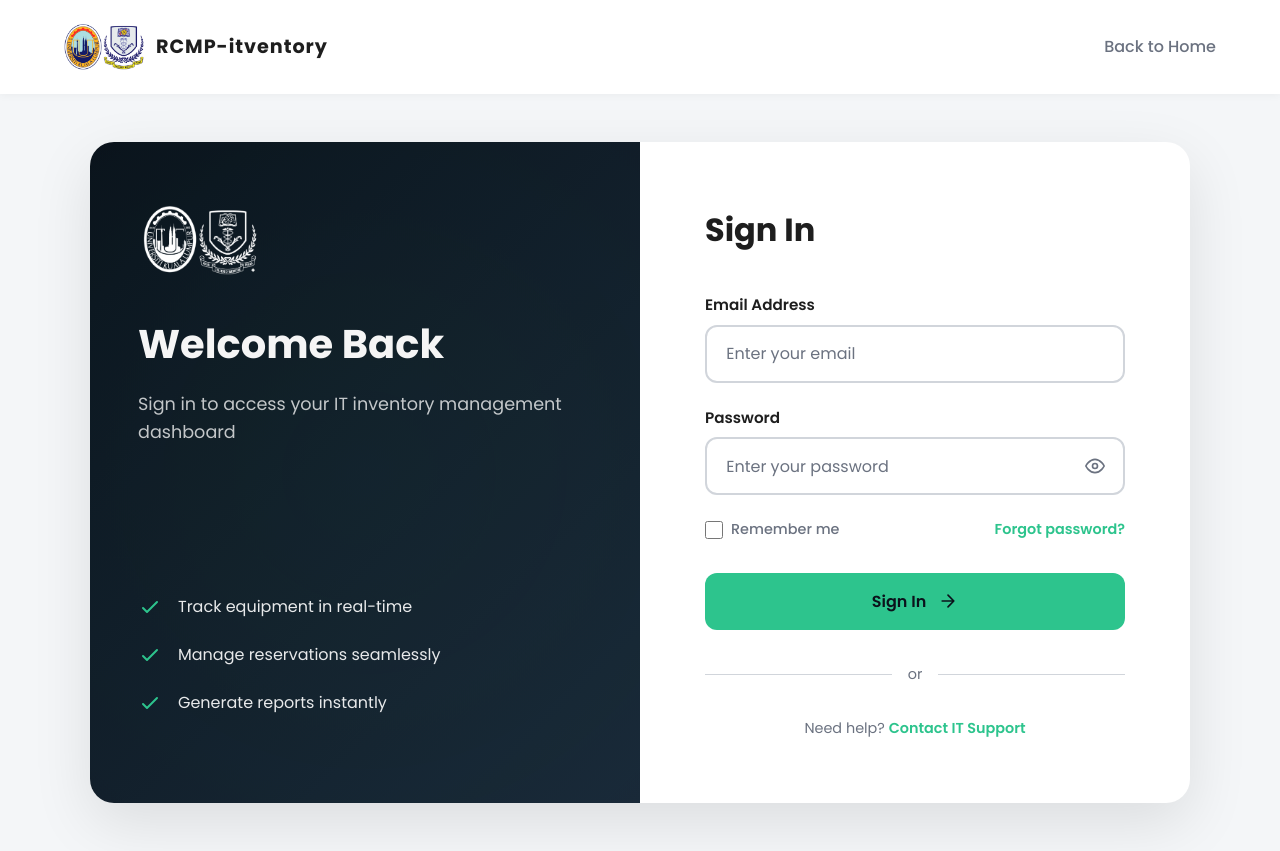
After one commit to Feekkk/php-itventory, a PHP site: page /auth/login.php in a window 1280 px wide. The commit adds this page. Run offline with PHP 8.4, Linux system fonts and the light colour scheme.

Commit message:
add login page

```diff
--- /dev/null
+++ b/auth/login.php
@@ -0,0 +1,100 @@
+<!DOCTYPE html>
+<html lang="en">
+<head>
+    <meta charset="UTF-8">
+    <meta name="viewport" content="width=device-width, initial-scale=1.0">
+    <title>Sign In - RCMP-itventory</title>
+    <link rel="preconnect" href="https://fonts.googleapis.com">
+    <link rel="preconnect" href="https://fonts.gstatic.com" crossorigin>
+    <link href="https://fonts.googleapis.com/css2?family=Poppins:wght@400;500;600;700&display=swap" rel="stylesheet">
+    <link rel="stylesheet" href="../css/login.css">
+    <script src="../js/login.js" defer></script>
+</head>
+<body>
+    <header>
+        <nav class="navbar">
+            <a href="../index.php" class="logo">
+                <img src="../public/unikl-rcmp.png" alt="Universiti Kuala Lumpur Royal College of Medicine Perak logo">
+                <span>RCMP-itventory</span>
+            </a>
+            <div class="nav-links">
+                <a href="../index.php">Back to Home</a>
+            </div>
+        </nav>
+    </header>
+
+    <main class="login-container">
+        <div class="login-wrapper">
+            <div class="login-left">
+                <div class="login-brand">
+                    <img src="../public/rcmp-white.png" alt="RCMP Logo" class="login-logo">
+                    <h1>Welcome Back</h1>
+                    <p>Sign in to access your IT inventory management dashboard</p>
+                </div>
+                <div class="login-features">
+                    <div class="feature-item">
+                        <svg width="24" height="24" viewBox="0 0 24 24" fill="none" aria-hidden="true">
+                            <path d="M5 13l4 4L19 7" stroke="#2dc48d" stroke-width="2" stroke-linecap="round" stroke-linejoin="round"></path>
+                        </svg>
+                        <span>Track equipment in real-time</span>
+                    </div>
+                    <div class="feature-item">
+                        <svg width="24" height="24" viewBox="0 0 24 24" fill="none" aria-hidden="true">
+                            <path d="M5 13l4 4L19 7" stroke="#2dc48d" stroke-width="2" stroke-linecap="round" stroke-linejoin="round"></path>
+                        </svg>
+                        <span>Manage reservations seamlessly</span>
+                    </div>
+                    <div class="feature-item">
+                        <svg width="24" height="24" viewBox="0 0 24 24" fill="none" aria-hidden="true">
+                            <path d="M5 13l4 4L19 7" stroke="#2dc48d" stroke-width="2" stroke-linecap="round" stroke-linejoin="round"></path>
+                        </svg>
+                        <span>Generate reports instantly</span>
+                    </div>
+                </div>
+            </div>
+            <div class="login-right">
+                <div class="login-card">
+                    <h2>Sign In</h2>
+                    <form id="loginForm" action="#" method="POST" class="login-form">
+                        <div class="form-group">
+                            <label for="email">Email Address</label>
+                            <input type="email" id="email" name="email" placeholder="Enter your email" required autocomplete="email">
+                        </div>
+                        <div class="form-group">
+                            <label for="password">Password</label>
+                            <div class="password-wrapper">
+                                <input type="password" id="password" name="password" placeholder="Enter your password" required autocomplete="current-password">
+                                <button type="button" class="toggle-password" aria-label="Toggle password visibility">
+                                    <svg width="20" height="20" viewBox="0 0 24 24" fill="none" aria-hidden="true">
+                                        <path d="M1 12s4-8 11-8 11 8 11 8-4 8-11 8-11-8-11-8z" stroke="currentColor" stroke-width="2" stroke-linecap="round" stroke-linejoin="round"></path>
+                                        <circle cx="12" cy="12" r="3" stroke="currentColor" stroke-width="2"></circle>
+                                    </svg>
+                                </button>
+                            </div>
+                        </div>
+                        <div class="form-options">
+                            <label class="checkbox-label">
+                                <input type="checkbox" name="remember" id="remember">
+                                <span>Remember me</span>
+                            </label>
+                            <a href="#" class="forgot-password">Forgot password?</a>
+                        </div>
+                        <button type="submit" class="login-button">
+                            <span>Sign In</span>
+                            <svg width="20" height="20" viewBox="0 0 24 24" fill="none" aria-hidden="true">
+                                <path d="M5 12h14M12 5l7 7-7 7" stroke="currentColor" stroke-width="2" stroke-linecap="round" stroke-linejoin="round"></path>
+                            </svg>
+                        </button>
+                    </form>
+                    <div class="login-divider">
+                        <span>or</span>
+                    </div>
+                    <div class="login-help">
+                        <p>Need help? <a href="#">Contact IT Support</a></p>
+                    </div>
+                </div>
+            </div>
+        </div>
+    </main>
+</body>
+</html>
--- /dev/null
+++ b/css/login.css
@@ -0,0 +1,436 @@
+:root {
+    --accent: #2dc48d;
+    --accent-dark: #1fa372;
+    --text-light: #f5f5f5;
+    --text-muted: rgba(255, 255, 255, 0.75);
+    --bg-light: #f4f6f8;
+    --card-border: rgba(0, 0, 0, 0.08);
+    --text-dark: #1e1e1e;
+    --text-secondary: #6b7280;
+    --input-border: #d1d5db;
+    --input-focus: #2dc48d;
+}
+
+* {
+    box-sizing: border-box;
+    margin: 0;
+    padding: 0;
+}
+
+body {
+    font-family: "Poppins", sans-serif;
+    color: var(--text-dark);
+    background: var(--bg-light);
+    line-height: 1.5;
+    min-height: 100vh;
+}
+
+a {
+    text-decoration: none;
+    color: inherit;
+}
+
+header {
+    position: sticky;
+    top: 0;
+    z-index: 10;
+}
+
+.navbar {
+    display: flex;
+    align-items: center;
+    justify-content: space-between;
+    padding: 1.5rem 5vw;
+    background: rgba(255, 255, 255, 0.95);
+    backdrop-filter: blur(14px);
+    box-shadow: 0 2px 8px rgba(0, 0, 0, 0.04);
+}
+
+.logo {
+    display: flex;
+    align-items: center;
+    gap: 0.75rem;
+    color: var(--text-dark);
+    font-size: 1.2rem;
+    font-weight: 700;
+    letter-spacing: 0.05em;
+    transition: opacity 0.2s ease;
+}
+
+.logo:hover {
+    opacity: 0.8;
+}
+
+.logo img {
+    width: 80px;
+    height: auto;
+    display: block;
+}
+
+.nav-links {
+    display: flex;
+    gap: 1.75rem;
+    align-items: center;
+}
+
+.nav-links a {
+    color: var(--text-secondary);
+    font-weight: 500;
+    transition: color 0.2s ease;
+}
+
+.nav-links a:hover {
+    color: var(--text-dark);
+}
+
+.login-container {
+    display: flex;
+    align-items: center;
+    justify-content: center;
+    min-height: calc(100vh - 80px);
+    padding: 3rem 5vw;
+}
+
+.login-wrapper {
+    display: grid;
+    grid-template-columns: 1fr 1fr;
+    max-width: 1100px;
+    width: 100%;
+    background: #ffffff;
+    border-radius: 24px;
+    box-shadow: 0 20px 60px rgba(0, 0, 0, 0.1);
+    overflow: hidden;
+}
+
+.login-left {
+    background: linear-gradient(135deg, #0b121b 0%, #1a2838 100%);
+    padding: 4rem 3rem;
+    display: flex;
+    flex-direction: column;
+    justify-content: space-between;
+    position: relative;
+    overflow: hidden;
+}
+
+.login-left::before {
+    content: "";
+    position: absolute;
+    top: -50%;
+    right: -50%;
+    width: 200%;
+    height: 200%;
+    background: radial-gradient(circle, rgba(45, 196, 141, 0.1) 0%, transparent 70%);
+    animation: pulse 8s ease-in-out infinite;
+}
+
+@keyframes pulse {
+    0%, 100% {
+        transform: scale(1);
+        opacity: 0.5;
+    }
+    50% {
+        transform: scale(1.1);
+        opacity: 0.3;
+    }
+}
+
+.login-brand {
+    position: relative;
+    z-index: 1;
+}
+
+.login-logo {
+    width: 120px;
+    height: auto;
+    margin-bottom: 2rem;
+    filter: brightness(0) invert(1);
+}
+
+.login-left h1 {
+    font-size: 2.5rem;
+    font-weight: 700;
+    color: var(--text-light);
+    margin-bottom: 1rem;
+}
+
+.login-left p {
+    font-size: 1.1rem;
+    color: var(--text-muted);
+    line-height: 1.6;
+}
+
+.login-features {
+    position: relative;
+    z-index: 1;
+    margin-top: 3rem;
+}
+
+.feature-item {
+    display: flex;
+    align-items: center;
+    gap: 1rem;
+    margin-bottom: 1.5rem;
+    color: var(--text-light);
+}
+
+.feature-item svg {
+    flex-shrink: 0;
+}
+
+.feature-item span {
+    font-size: 1rem;
+    color: rgba(255, 255, 255, 0.9);
+}
+
+.login-right {
+    padding: 4rem 3.5rem;
+    display: flex;
+    align-items: center;
+    justify-content: center;
+}
+
+.login-card {
+    width: 100%;
+    max-width: 420px;
+}
+
+.login-card h2 {
+    font-size: 2rem;
+    font-weight: 700;
+    color: var(--text-dark);
+    margin-bottom: 0.5rem;
+}
+
+.login-form {
+    margin-top: 2.5rem;
+}
+
+.form-group {
+    margin-bottom: 1.5rem;
+}
+
+.form-group label {
+    display: block;
+    font-weight: 600;
+    color: var(--text-dark);
+    margin-bottom: 0.5rem;
+    font-size: 0.95rem;
+}
+
+.form-group input {
+    width: 100%;
+    padding: 0.9rem 1.2rem;
+    border: 2px solid var(--input-border);
+    border-radius: 12px;
+    font-size: 1rem;
+    font-family: inherit;
+    transition: all 0.2s ease;
+    background: #ffffff;
+    color: var(--text-dark);
+}
+
+.form-group input:focus {
+    outline: none;
+    border-color: var(--input-focus);
+    box-shadow: 0 0 0 4px rgba(45, 196, 141, 0.1);
+}
+
+.form-group input::placeholder {
+    color: var(--text-secondary);
+}
+
+.password-wrapper {
+    position: relative;
+}
+
+.password-wrapper input {
+    padding-right: 3rem;
+}
+
+.toggle-password {
+    position: absolute;
+    right: 1rem;
+    top: 50%;
+    transform: translateY(-50%);
+    background: none;
+    border: none;
+    cursor: pointer;
+    color: var(--text-secondary);
+    padding: 0.25rem;
+    display: flex;
+    align-items: center;
+    justify-content: center;
+    transition: color 0.2s ease;
+}
+
+.toggle-password:hover {
+    color: var(--text-dark);
+}
+
+.form-options {
+    display: flex;
+    justify-content: space-between;
+    align-items: center;
+    margin-bottom: 2rem;
+    font-size: 0.9rem;
+}
+
+.checkbox-label {
+    display: flex;
+    align-items: center;
+    gap: 0.5rem;
+    cursor: pointer;
+    color: var(--text-secondary);
+    font-weight: 500;
+}
+
+.checkbox-label input[type="checkbox"] {
+    width: 18px;
+    height: 18px;
+    cursor: pointer;
+    accent-color: var(--accent);
+}
+
+.forgot-password {
+    color: var(--accent);
+    font-weight: 600;
+    transition: color 0.2s ease;
+}
+
+.forgot-password:hover {
+    color: var(--accent-dark);
+}
+
+.login-button {
+    width: 100%;
+    padding: 1rem 2rem;
+    background: var(--accent);
+    color: #0b121b;
+    border: none;
+    border-radius: 12px;
+    font-size: 1rem;
+    font-weight: 600;
+    font-family: inherit;
+    cursor: pointer;
+    display: flex;
+    align-items: center;
+    justify-content: center;
+    gap: 0.75rem;
+    transition: all 0.2s ease;
+    margin-bottom: 1.5rem;
+}
+
+.login-button:hover {
+    background: var(--accent-dark);
+    transform: translateY(-2px);
+    box-shadow: 0 8px 20px rgba(45, 196, 141, 0.3);
+}
+
+.login-button:active {
+    transform: translateY(0);
+}
+
+.login-button svg {
+    transition: transform 0.2s ease;
+}
+
+.login-button:hover svg {
+    transform: translateX(4px);
+}
+
+.login-divider {
+    text-align: center;
+    margin: 2rem 0;
+    position: relative;
+}
+
+.login-divider::before {
+    content: "";
+    position: absolute;
+    left: 0;
+    top: 50%;
+    width: 100%;
+    height: 1px;
+    background: var(--input-border);
+}
+
+.login-divider span {
+    position: relative;
+    background: #ffffff;
+    padding: 0 1rem;
+    color: var(--text-secondary);
+    font-size: 0.9rem;
+}
+
+.login-help {
+    text-align: center;
+    color: var(--text-secondary);
+    font-size: 0.9rem;
+}
+
+.login-help a {
+    color: var(--accent);
+    font-weight: 600;
+    transition: color 0.2s ease;
+}
+
+.login-help a:hover {
+    color: var(--accent-dark);
+}
+
+@media (max-width: 968px) {
+    .login-wrapper {
+        grid-template-columns: 1fr;
+    }
+
+    .login-left {
+        padding: 3rem 2rem;
+        min-height: 300px;
+    }
+
+    .login-left h1 {
+        font-size: 2rem;
+    }
+
+    .login-features {
+        margin-top: 2rem;
+    }
+
+    .login-right {
+        padding: 3rem 2rem;
+    }
+}
+
+@media (max-width: 640px) {
+    .navbar {
+        padding: 1rem 4vw;
+    }
+
+    .logo {
+        font-size: 1rem;
+    }
+
+    .logo img {
+        width: 60px;
+    }
+
+    .login-container {
+        padding: 2rem 4vw;
+    }
+
+    .login-left {
+        padding: 2.5rem 1.5rem;
+    }
+
+    .login-left h1 {
+        font-size: 1.75rem;
+    }
+
+    .login-right {
+        padding: 2.5rem 1.5rem;
+    }
+
+    .login-card h2 {
+        font-size: 1.75rem;
+    }
+}
--- a/index.php
+++ b/index.php
@@ -21,7 +21,7 @@
                 <a href="#">Browse Equipment</a>
                 <a href="#services">Services Provided</a>
                 <a href="#">Help</a>
-                <a class="sign-in" href="#">Sign In</a>
+                <a class="sign-in" href="auth/login.php">Sign In</a>
             </div>
         </nav>
     </header>
```
Also changed, not shown: js/login.js (added, +108 -0 lines), admin/dashboard.php (added), technician/dashboard.php (added).
